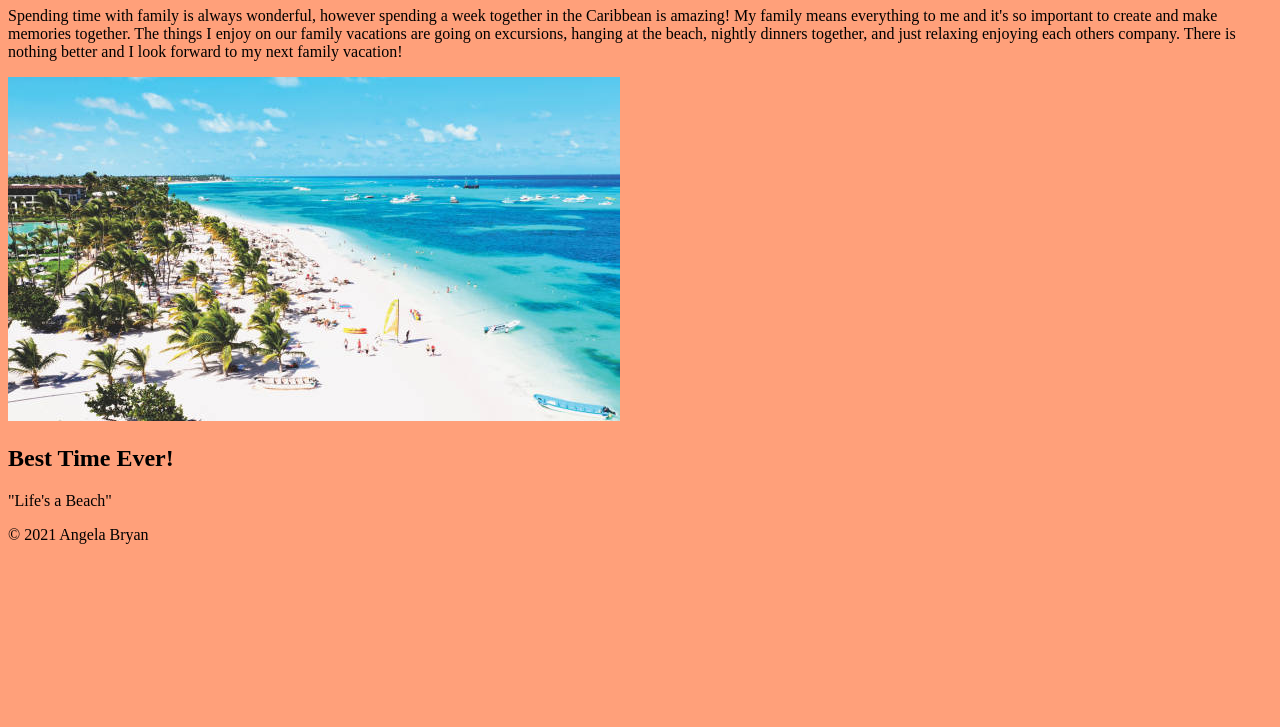
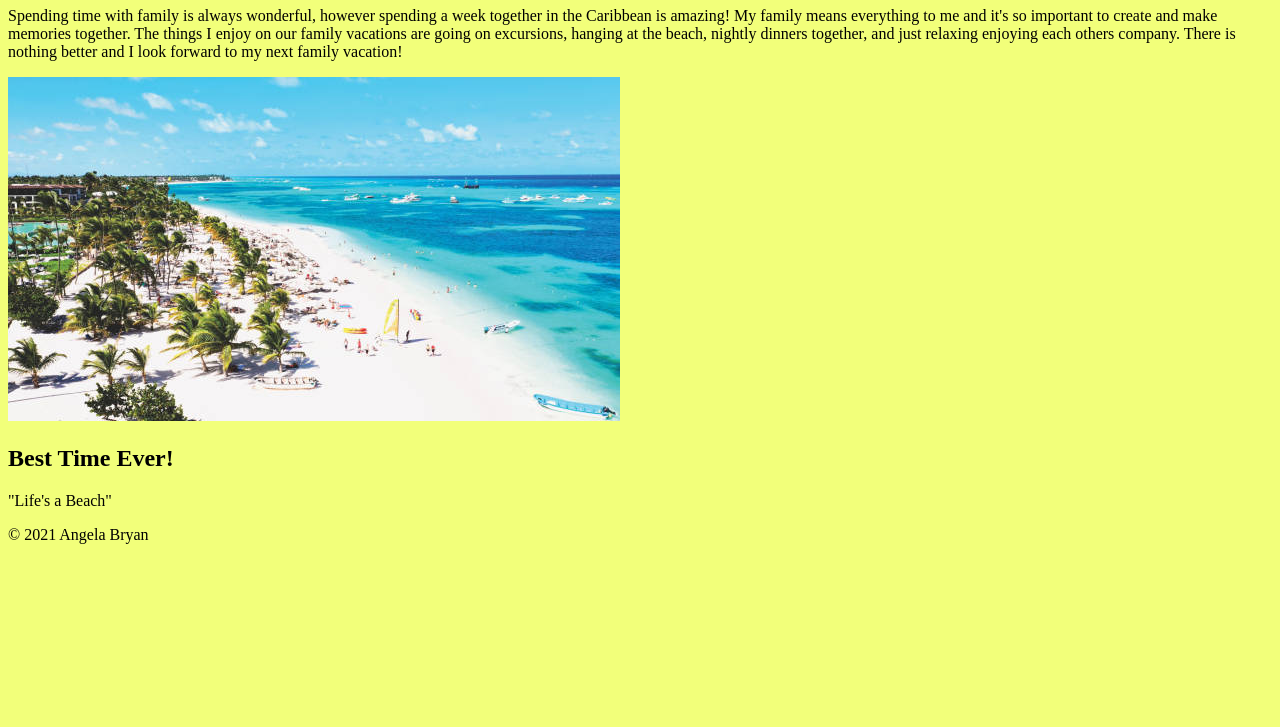
Before and after one commit to angelambryan/assignment-4-html-me-something-angelambryan, a website: page index.html in a window 1280 px wide. Shown: the part 73-800 px from the top of the page. Drawn offline with Linux system fonts and the light colour scheme.

Commit message:
new changes

```diff
--- a/index.html
+++ b/index.html
@@ -3,7 +3,7 @@
    <head>
       <title>Our Caribbean Vacation</title>
    </head>
-   <body style="background-color:lightsalmon;">
+   <body style="background-color:rgb(242, 255, 122);">
       <header>
 			<h1>Family Vacation 2016 Punta Cana</h1>
       </header>
```
